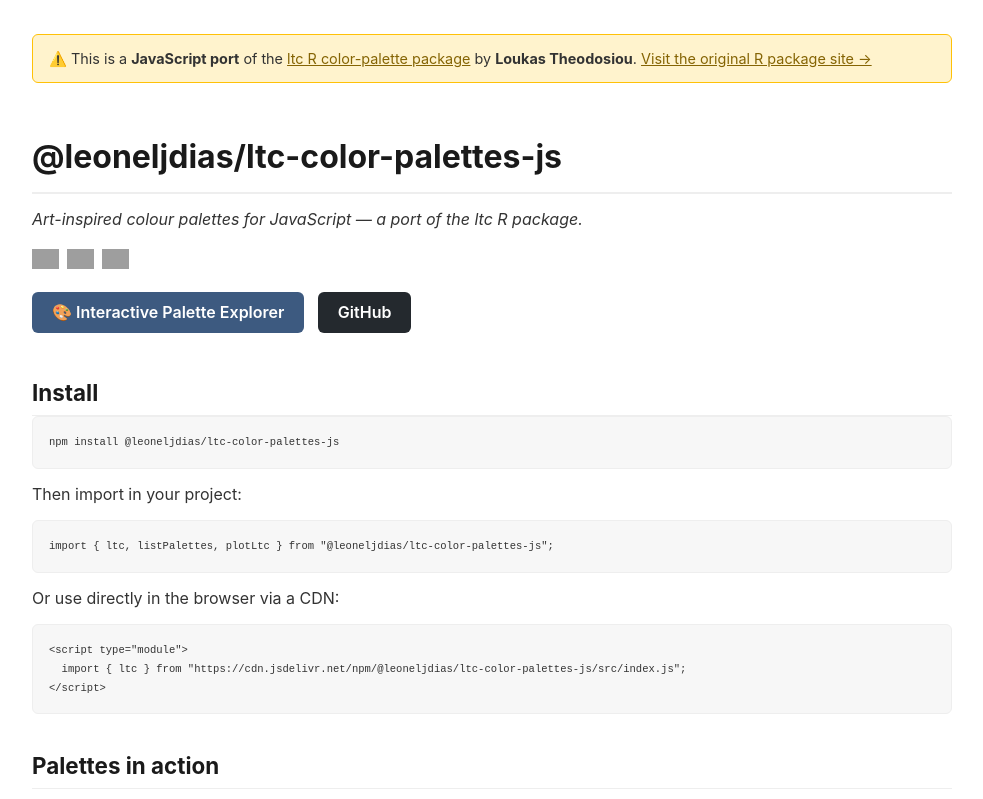
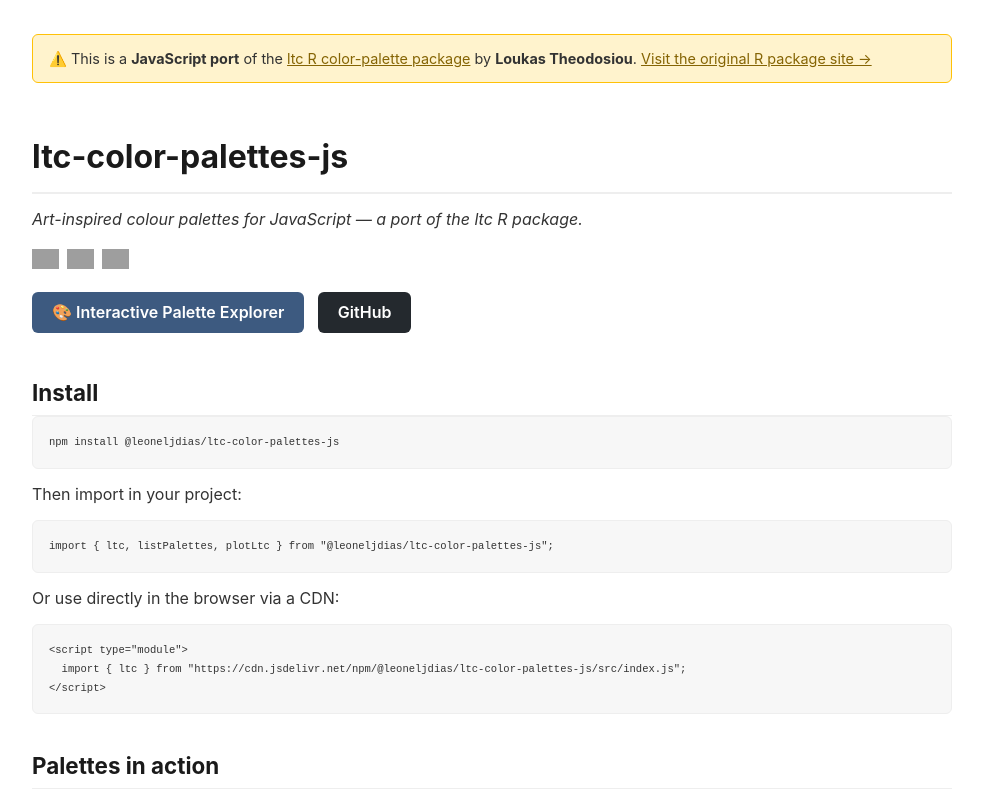
Before and after one commit to leoneljdias/ltc-color-palettes-js, a website: page demo/index.html in a window 1280 px wide. Shown: the top 799 px of the page, without its empty margins (148-1131 px from the left). Drawn offline with Linux system fonts and the light colour scheme; grey boxes are pictures that could not be loaded.

Commit message:
Update titles to ltc-color-palettes-js

```diff
--- a/demo/index.html
+++ b/demo/index.html
@@ -3,7 +3,7 @@
 <head>
   <meta charset="UTF-8">
   <meta name="viewport" content="width=device-width, initial-scale=1.0">
-  <title>@leoneljdias/ltc-color-palettes-js — Art-inspired colour palettes for JavaScript</title>
+  <title>ltc-color-palettes-js — Art-inspired colour palettes for JavaScript</title>
   <style>
     *, *::before, *::after { box-sizing: border-box; margin: 0; padding: 0; }
     body { font-family: -apple-system, BlinkMacSystemFont, "Segoe UI", Roboto, Helvetica, Arial, sans-serif; line-height: 1.6; color: #333; max-width: 960px; margin: 0 auto; padding: 20px; }
@@ -37,7 +37,7 @@
   <a href="https://loukesio.github.io/ltc-color-palettes/" target="_blank">Visit the original R package site →</a>
 </div>
 
-<h1>@leoneljdias/ltc-color-palettes-js</h1>
+<h1>ltc-color-palettes-js</h1>
 <p><em>Art-inspired colour palettes for JavaScript — a port of the ltc R package.</em></p>
 
 <div class="badges">
```
Also changed, not shown: README.md.
